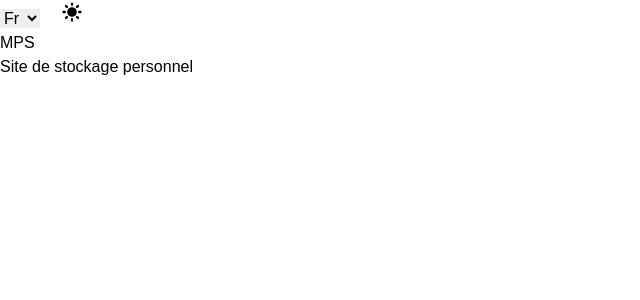
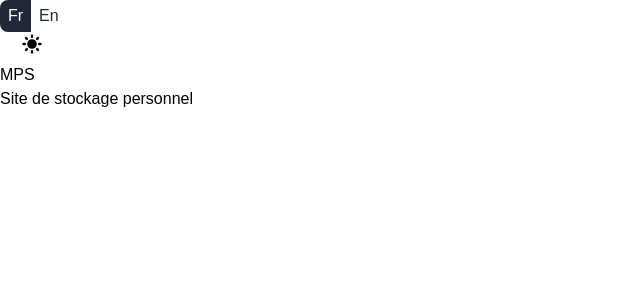
Before and after one commit to tomsiouan/Portfolio, a Nuxt app: page / in a window 1280 px wide. Shown: the top 300 px of the page, without its empty margins (0-640 px from the left). Built offline with nearby package versions, Linux system fonts and the light colour scheme.

Commit message:
chore(style): langSwitcher.vue

```diff
--- a/src/components/global/langSwitcher.vue
+++ b/src/components/global/langSwitcher.vue
@@ -1,23 +1,46 @@
 <script setup lang="ts">
-const {locales, locale, setLocale} = useI18n();
+import { computed, ref } from 'vue';
+import { useI18n } from 'vue-i18n';
+
+const { locales, locale, setLocale } = useI18n();
 
 const language = computed({
   get: () => locale.value,
   set: (value) => setLocale(value),
 });
+
+const hoveredLocale = ref(null);
+
+const handleMouseEnter = (code) => {
+  hoveredLocale.value = code;
+};
+
+const handleMouseLeave = () => {
+  hoveredLocale.value = null;
+};
 </script>
 
 <template>
-  <select v-model="language">
-    <option
-      v-for="item in locales"
-      :key="typeof item === 'object' ? item.code : item"
-      :value="item.code"
-      >{{ item.name }}
-    </option>/
-  </select>
+  <div>
+    <button
+        v-for="(item, index) in locales"
+        :key="typeof item === 'object' ? item.code : item"
+        :class="[
+        'px-2 py-1 transition duration-200',
+        language === item.code ? (hoveredLocale !== null && hoveredLocale !== item.code ? 'bg-white text-gray-800' : 'bg-gray-800 text-white') : 'bg-white text-gray-800',
+        language !== item.code && 'hover:bg-gray-800 hover:text-white',
+        index === 0 ? 'rounded-l-lg' : '',
+        index === locales.length - 1 ? 'rounded-r-lg' : ''
+      ]"
+        @click="language = item.code"
+        @mouseenter="handleMouseEnter(item.code)"
+        @mouseleave="handleMouseLeave"
+    >
+      {{ item.name }}
+    </button>
+  </div>
 </template>
 
 <style scoped>
-
+/* Ajout de styles personnalisés si nécessaire */
 </style>
```
